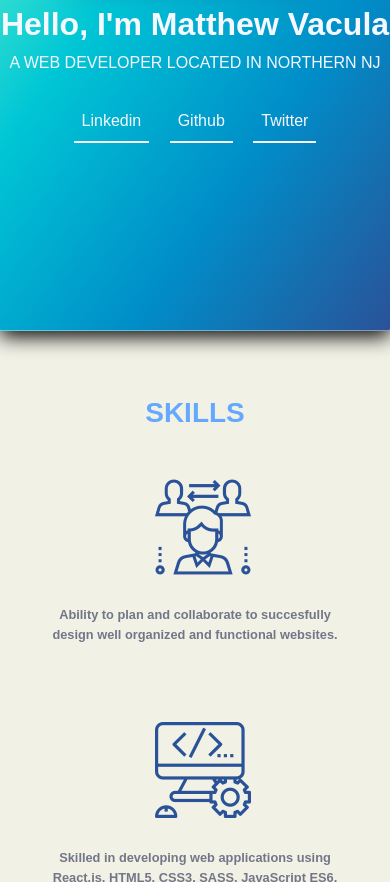
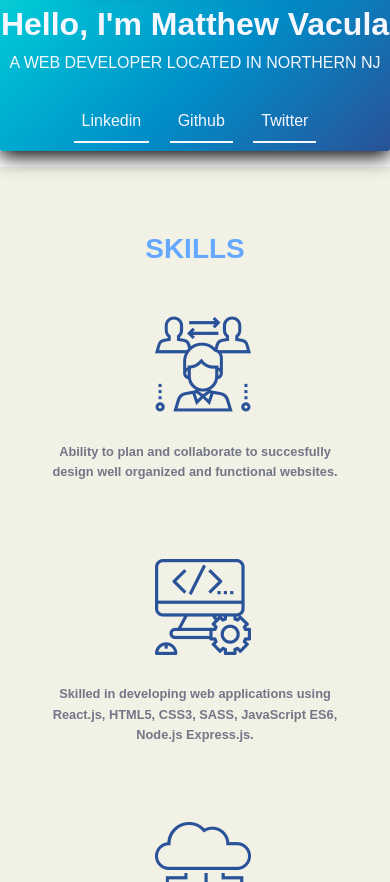
Before and after one commit to mdvacula/mdvacula.github.io, a website: page index.html in a window 390 px wide. Shown: the part 218-1100 px from the top of the page. Drawn offline with Linux system fonts and the light colour scheme.

Commit message:
mdv - fix issue on smaller phone screens where links were illegible

```diff
--- a/assets/css/style.css
+++ b/assets/css/style.css
@@ -43,7 +43,8 @@ body {
 .header__links {
   font-size: 2rem;
   font-weight: 500;
-  margin-top: 2rem; }
+  margin-top: 2rem;
+  margin-bottom: 2rem; }
   .header__links > a {
     color: #f5f8ff;
     text-decoration: none;
@@ -121,7 +122,7 @@ body {
     width: calc( 3 * ((100% - 3* 6rem) / 4) +  2 * 6rem); }
 
 .header {
-  height: 85vh;
+  height: 100%;
   background-image: linear-gradient(to top left, #2A5298, #008DC8, #00C6D5, #6FFACB);
   background-size: cover;
   background-position: bottom;
@@ -130,11 +131,13 @@ body {
   border-radius: 2px; }
   @media (max-width: 38.5em) {
     .header {
-      height: 65vh; } }
+      height: 100%; } }
   .header__text-box {
     margin-top: 2rem;
     box-sizing: border-box;
     text-align: center; }
+  .header__header-links {
+    margin-bottom: 10px; }
   .header__image-box {
     box-sizing: border-box;
     margin: 0 auto;
```
